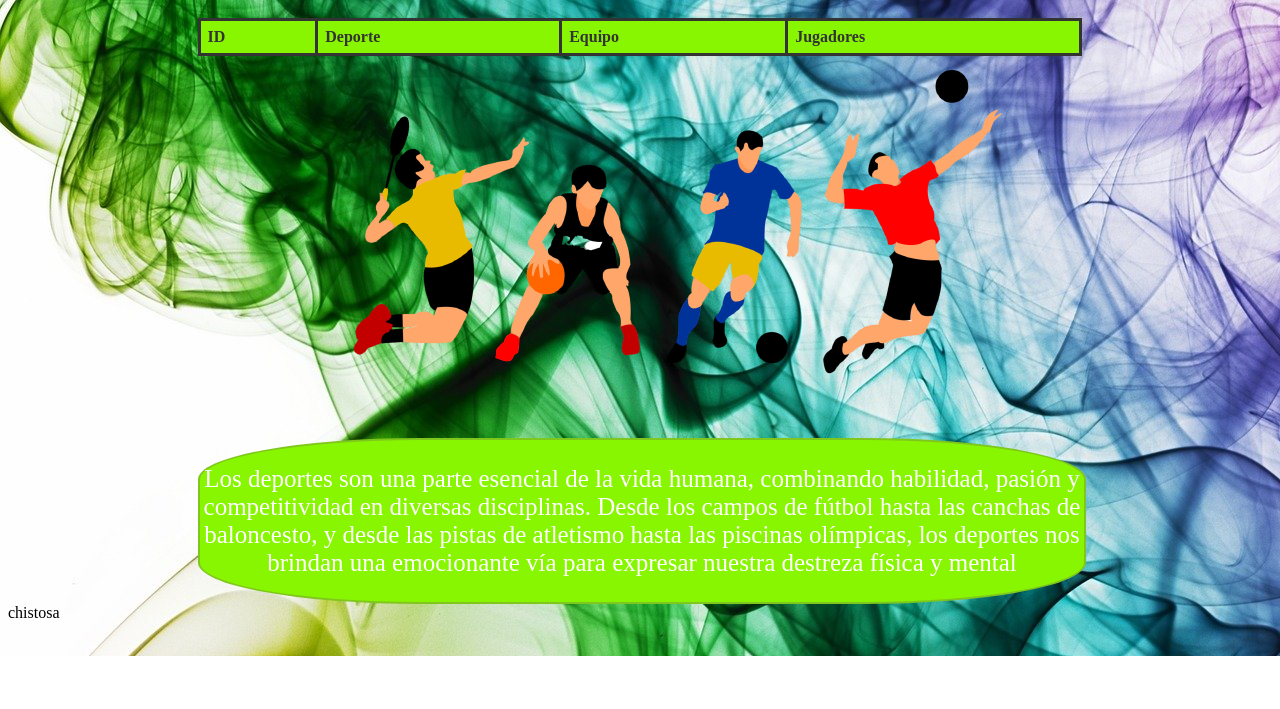
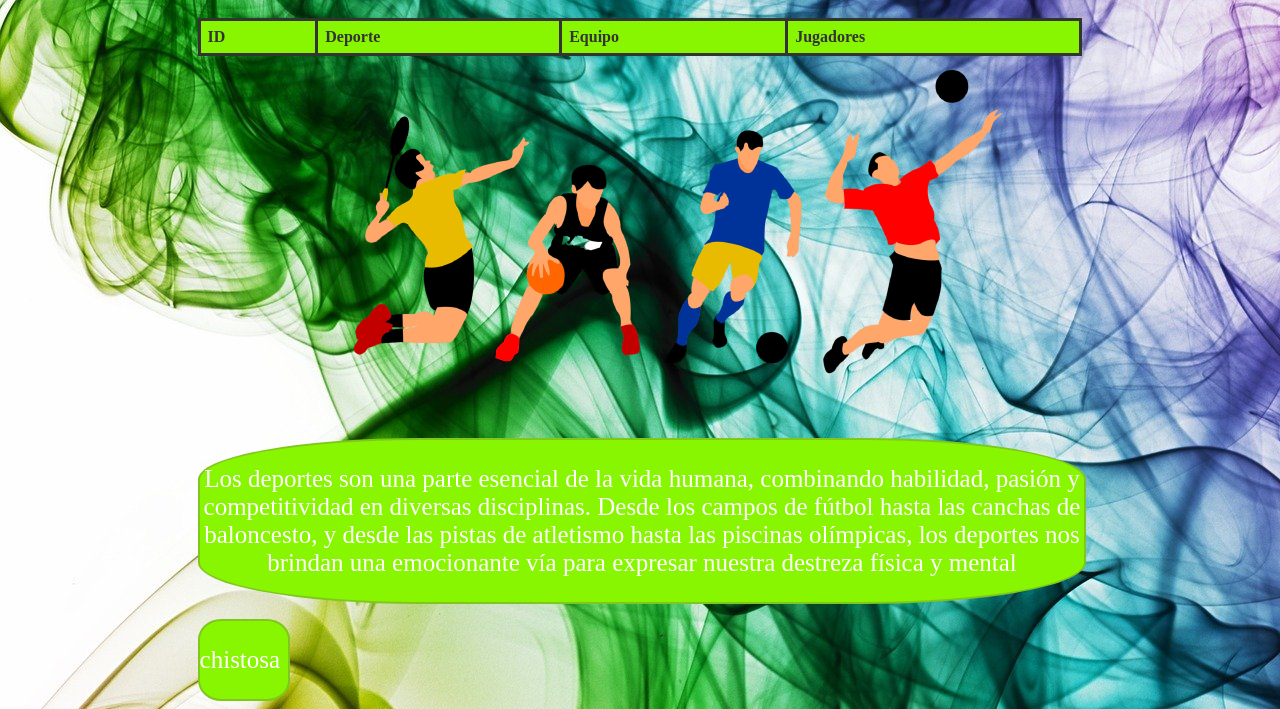
Before and after one commit to MathewGuarnizo/node, a website: page prueba/index.html in a window 1280 px wide. Shown: the part 144-853 px from the top of the page. Before the commit the page ends 800 px from the top, so only its background shows below. Drawn offline with Linux system fonts and the light colour scheme; no server answers.

Commit message:
decoracion de texto chistosa

```diff
--- a/prueba/index.css
+++ b/prueba/index.css
@@ -78,3 +78,12 @@ p {
     margin-left: 15%;
     width: 70%;
 }
+
+.parrafo2 {
+    animation: BGcolorchanging-5colors 10s linear infinite alternate both;
+    border: 2px solid #6464;
+    border-radius: 25%;
+    margin-top: 15px;
+    margin-left: 15%;
+    width: 7%;
+}
--- a/prueba/index.html
+++ b/prueba/index.html
@@ -33,7 +33,7 @@
     <script src="cliente.js"></script>
 
     <div class="parrafo2">
-        chistosa
+        <p class="manooo"> chistosa </p>
     </div>
 </body>
 </html>
```
